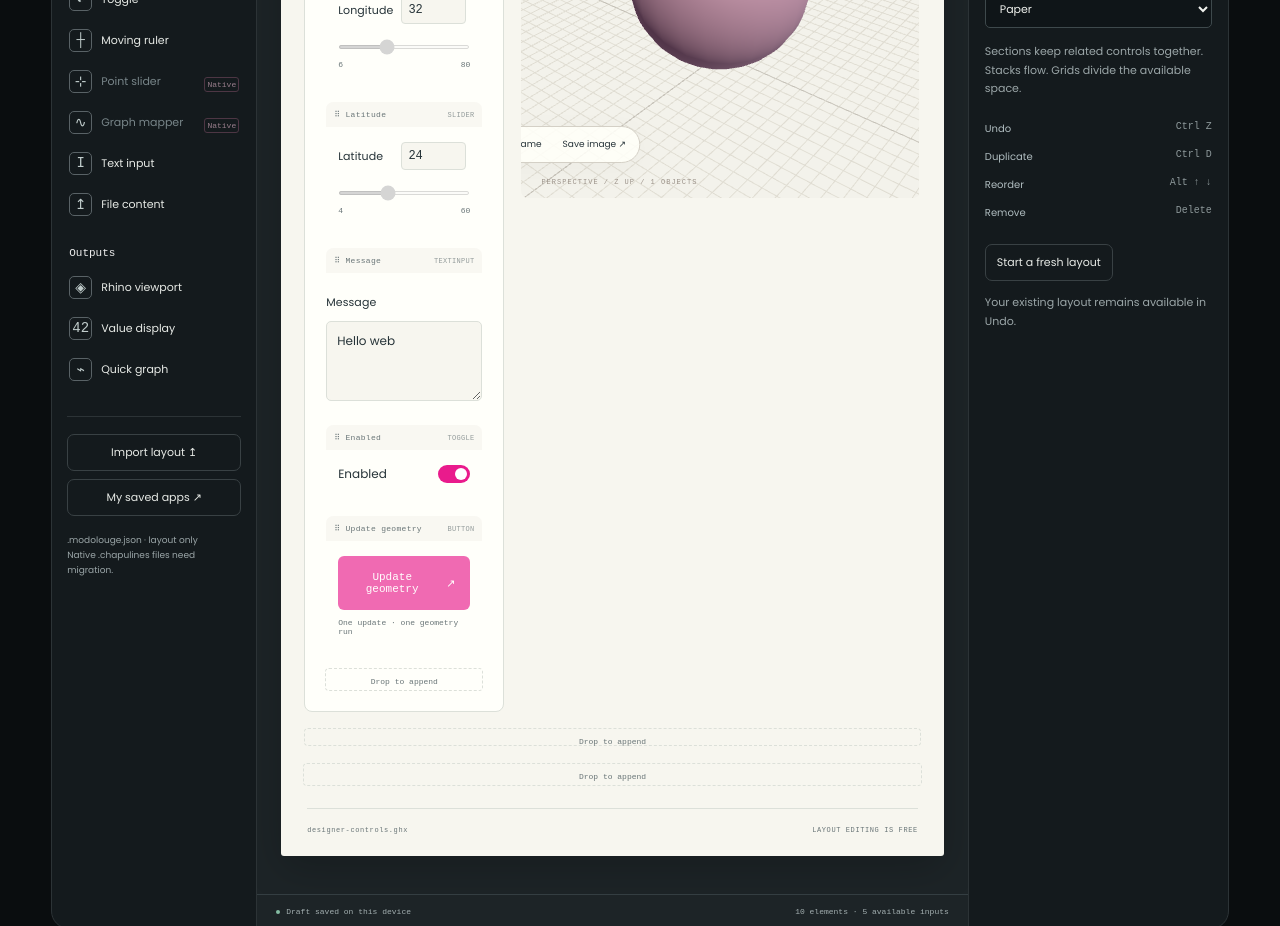
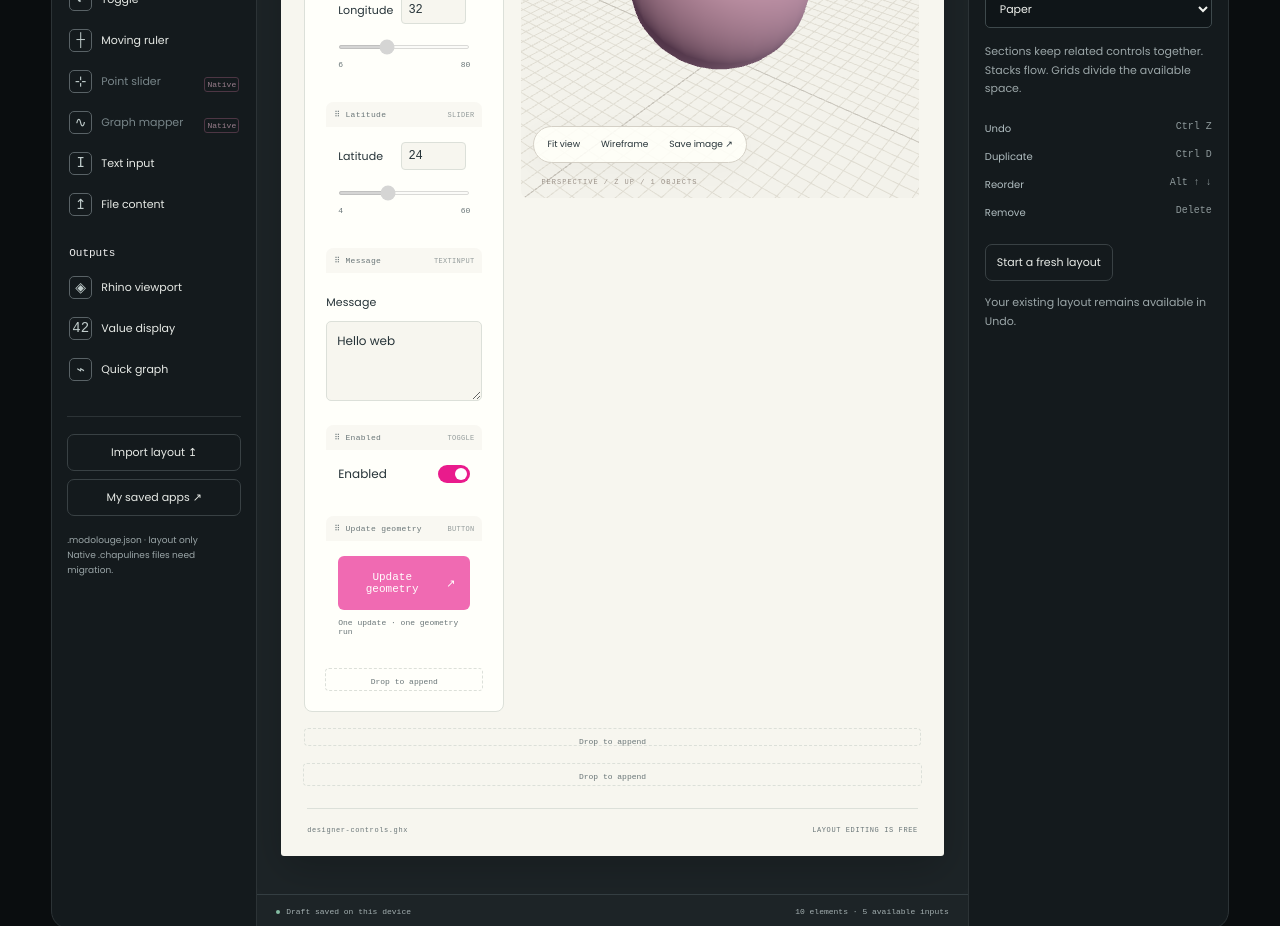
Before and after one commit to ToolWorksLAB/modolouge, a Next.js app: page /design/app in a window 1280 px wide. Shown: the part 900-1826 px from the top of the page. Built offline with nearby package versions, Linux system fonts and the light colour scheme.

Commit message:
Keep studio viewport controls within narrow panels

```diff
--- a/app/designer.css
+++ b/app/designer.css
@@ -805,6 +805,8 @@
 .ad-viewport .viewport-tools {
   bottom: 35px;
   left: 12px;
+  transform: none;
+  max-width: calc(100% - 24px);
   gap: 5px;
   flex-wrap: wrap;
 }
```
